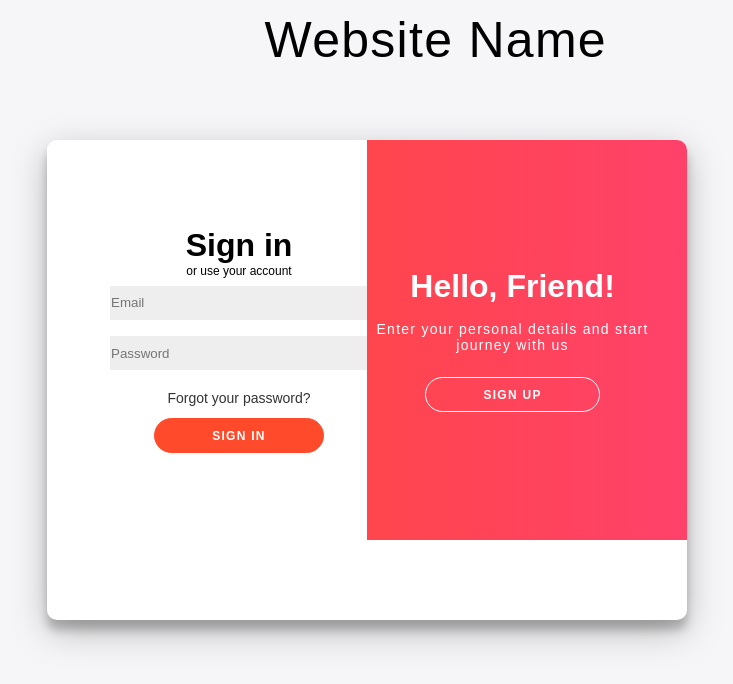
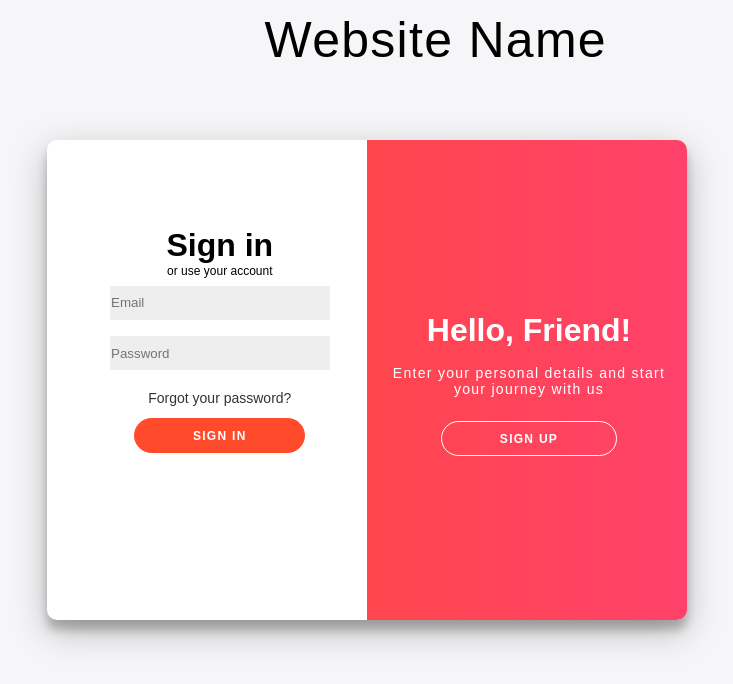
Before and after one commit to Raghav-Balaji/Python-Group-CS, a plain HTML site: page mainpage.html in a window 1280 px wide. Shown: the whole page, without its empty margins (273-1006 px from the left). Drawn offline with Linux system fonts and the light colour scheme.

Commit message:
small changes

```diff
--- a/main.css
+++ b/main.css
@@ -102,6 +102,7 @@ input {
 	padding: 1.2vh 1.5px;
 	margin: 8px 0;
 	width: 100%;
+	text-align: justify;
 }
 
 .container {
@@ -120,7 +121,7 @@ input {
 	position: absolute;
 	top: 0;
 	height: 50vh;
-	width: 30vw;
+	width: 27vw;
 	transition: all 0.6s ease-in-out;
 }
 
@@ -147,7 +148,7 @@ input {
 	transform: translateX(100%);
 	opacity: 1;
 	z-index: 5;
-	animation: show 0.6s;
+	animation: show 0.3s;
 }
 
 .overlay-container {
@@ -175,7 +176,7 @@ input {
 	color: #FFFFFF;
 	position: relative;
 	left: -30vw;
-	height: 50vh;
+	height: 100vh;
 	width: 57vw;
   	transform: translateX(0);
 	transition: transform 0.6s ease-in-out;
@@ -191,11 +192,11 @@ input {
 	align-items: center;
 	justify-content: center;
 	flex-direction: column;
-	padding: 0 40px;
+	padding: 0 30px;
 	text-align: center;
 	top: 0;
-	height: 50vh;
-	width: 25vw;
+	height: 61vh;
+	width: 24vw;
 	transform: translateX(0);
 	transition: transform 0.6s ease-in-out;
 }
--- a/mainpage.html
+++ b/mainpage.html
@@ -48,7 +48,7 @@
 			</div>
 			<div class="overlay-panel overlay-right">
 				<h1>Hello, Friend!</h1>
-				<p>Enter your personal details and start journey with us</p>
+				<p >Enter your personal details and start your journey with us</p>
 				<button class="ghost" id="signUp">Sign Up</button>
 			</div>
 		</div>
```
